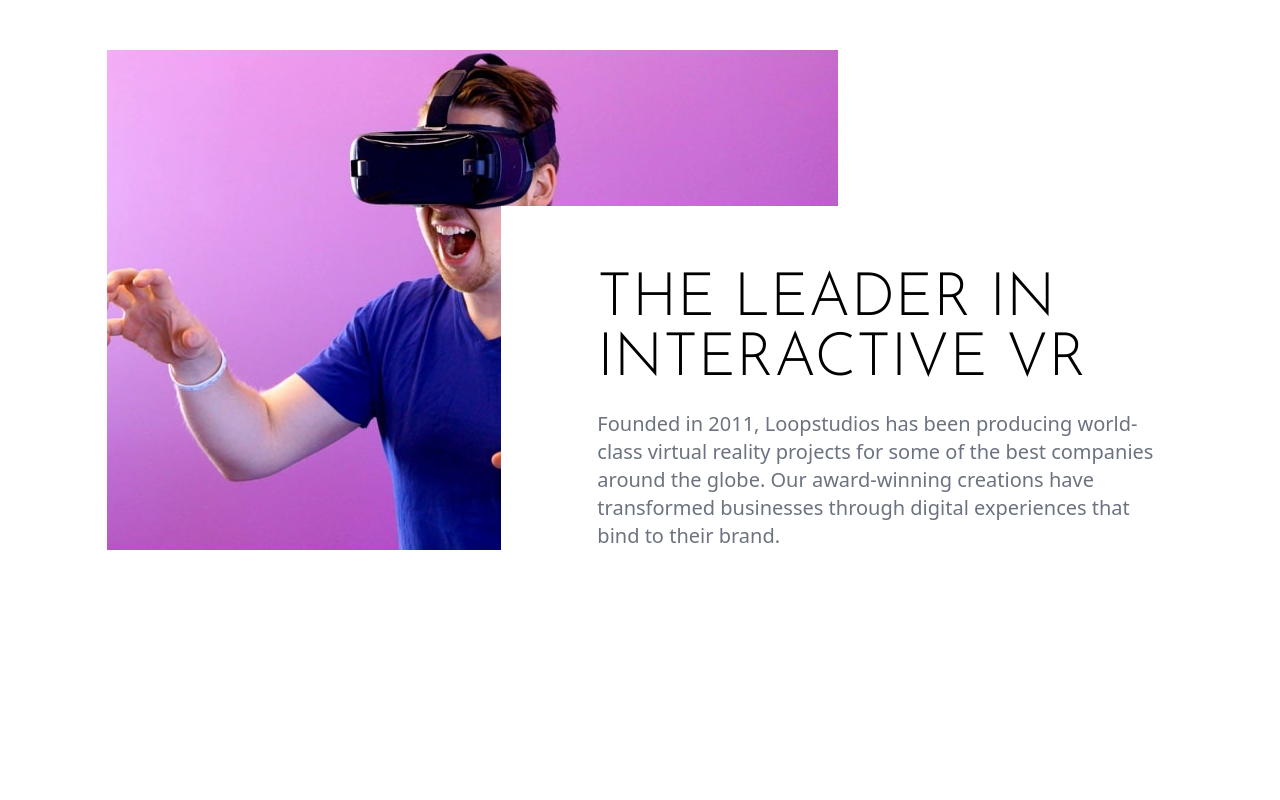
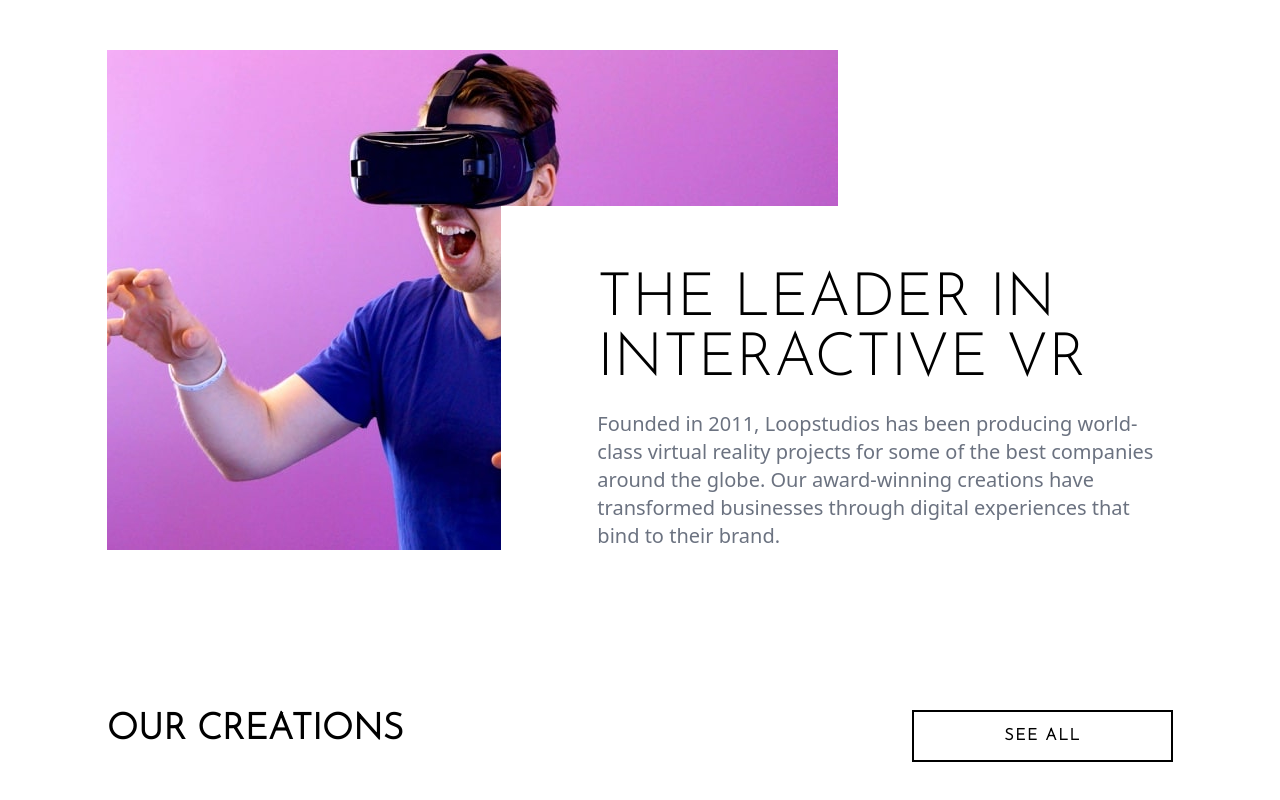
Before and after one commit to john-k-phillips/fm-loopstudios-landing-page, a React (Create React App) app: page / in a window 1280 px wide. Shown: the part 910-1710 px from the top of the page. Before the commit the page ends 1540 px from the top, so only its background shows below. Built offline with nearby package versions, Linux system fonts and the light colour scheme.

Commit message:
Gallary styled with projects and structured.

```diff
--- a/src/components/Main/Gallary.jsx
+++ b/src/components/Main/Gallary.jsx
@@ -1,7 +1,36 @@
 import React from 'react';
+import GallaryProject from './GallaryProject';
 
 function Gallary() {
-  return <div></div>;
+  const projectList = [
+    { projectName: 'Deep Earth', projectImage: 'deep-earth' },
+    { projectName: 'Night Arcade', projectImage: 'night-arcade' },
+    { projectName: 'Soccer Team VR', projectImage: 'soccer-team' },
+    { projectName: 'The Grid', projectImage: 'grid', breakText: true },
+    { projectName: 'From Up Above VR', projectImage: 'from-above' },
+    { projectName: 'Pocket Borealis', projectImage: 'pocket-borealis' },
+    { projectName: 'The Curiosity', projectImage: 'curiosity' },
+    { projectName: 'Make it Fisheye', projectImage: 'fisheye' },
+  ];
+  const projectCards = projectList.map(({ projectName, projectImage }) => (
+    <GallaryProject
+      key={projectImage}
+      projectName={projectName}
+      projectImage={projectImage}
+      breakText
+    />
+  ));
+  return (
+    <div className="w-10/12 max-w-6xl m-auto my-20 grid gap-5 lg:grid-cols-4 lg:my-40">
+      <h2 className="uppercase font-bold font-josefin text-2xl text-center lg:text-4xl lg:col-span-2 lg:text-left lg:mb-14">
+        Our Creations
+      </h2>
+      {projectCards}
+      <button className="border-2 uppercase font-josefin font-bold tracking-widest border-black w-6/12 py-3 justify-self-center px-8 lg:row-start-1 lg:col-span-2 lg:col-end-5 lg:justify-self-end lg:mb-14">
+        See All
+      </button>
+    </div>
+  );
 }
 
 export default Gallary;
```
